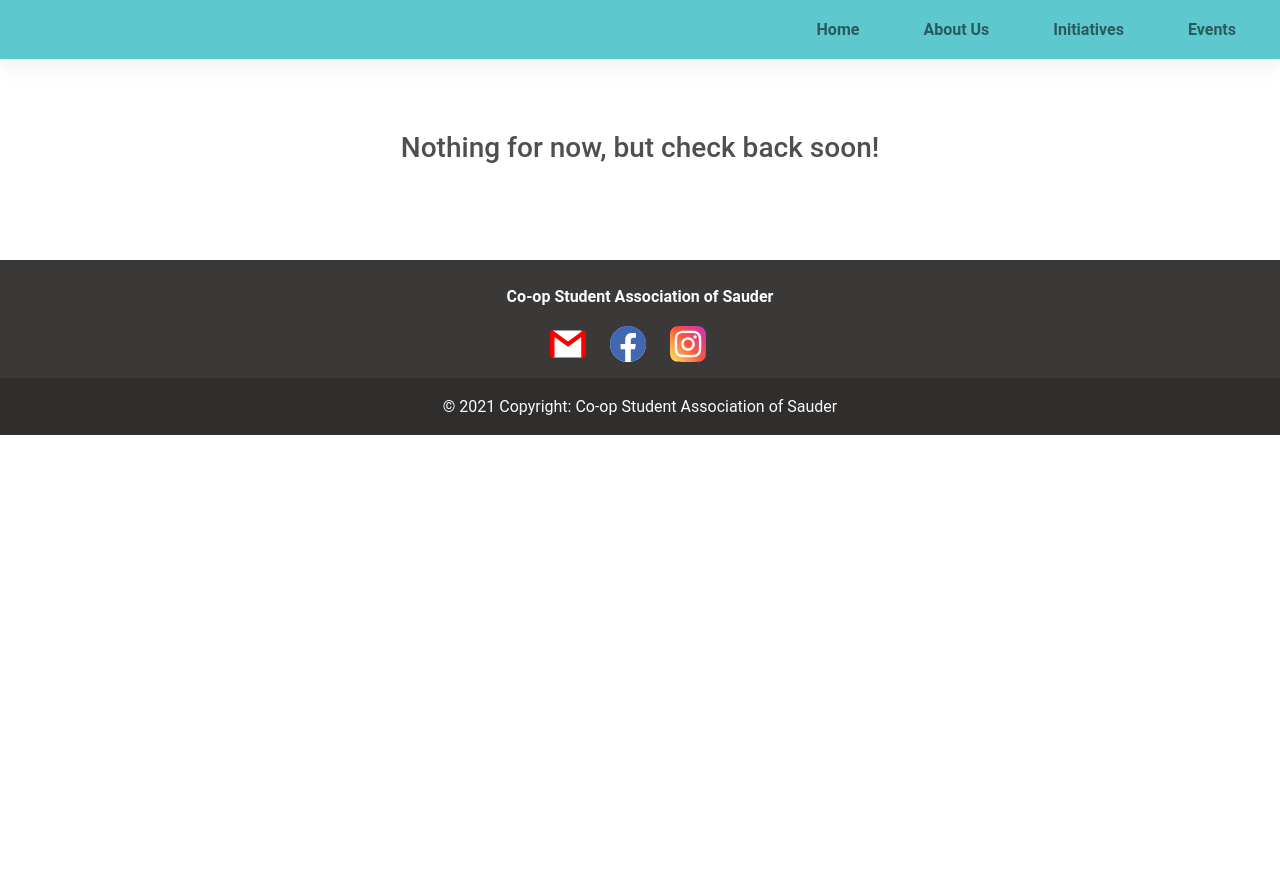
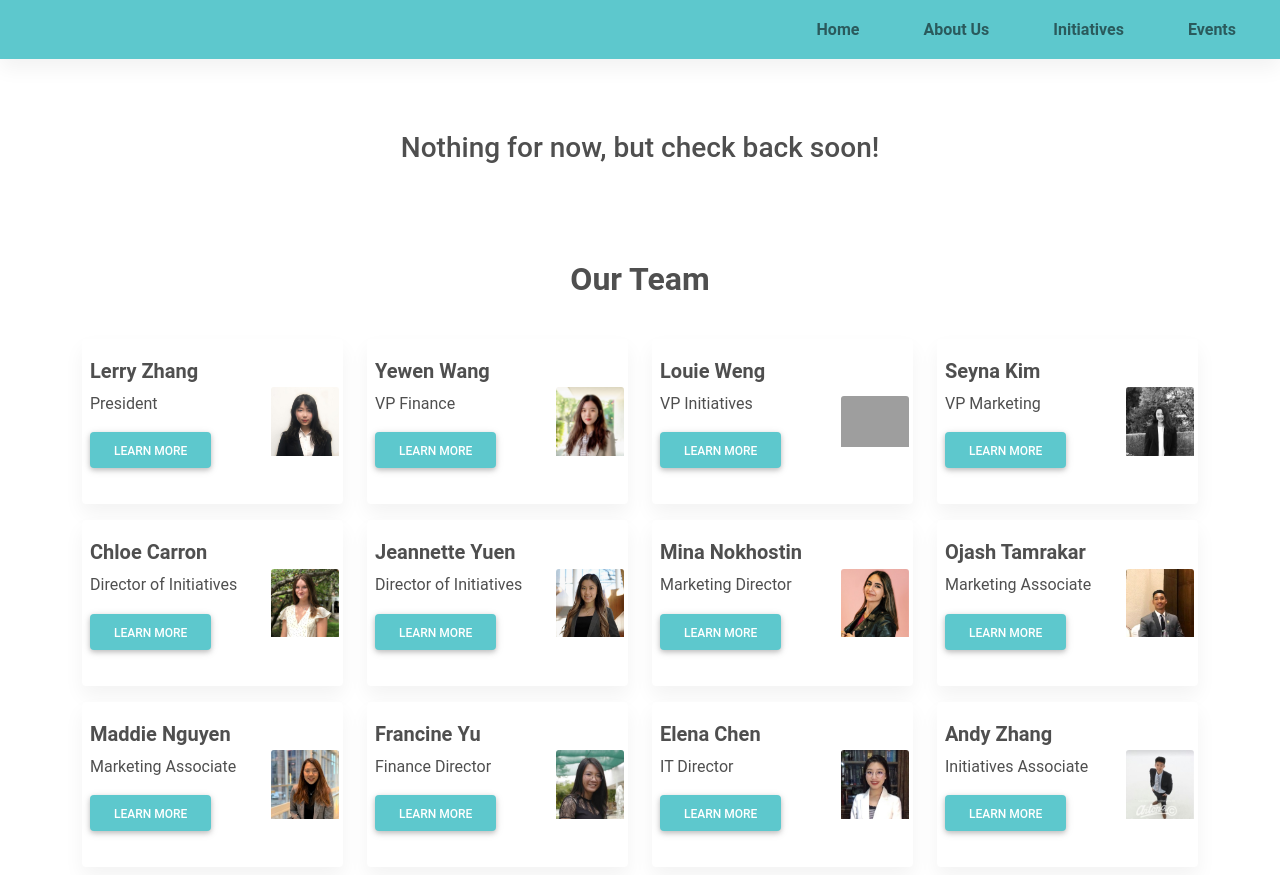
Before and after one commit to coopsauder/cosas-site-v3, a Jekyll site: the page built from index.html, in a window 1280 px wide and 900 px high, scrolled down 2278 px. Shown: the top 875 px of the window. Built offline with Jekyll 4.4.1, drawn with Linux system fonts in a browser that asks for light colours; before the commit the page ends 2713 px from its top, so only the background shows below that; some of the changed text lies outside the part shown; grey boxes are pictures that could not be loaded.

Commit message:
added team profile

```diff
--- a/_data/team.yaml
+++ b/_data/team.yaml
@@ -117,9 +117,73 @@ team:
     linkedin: https://www.linkedin.com/in/ojashtamrakar12/
     experience: Junior Support Analyst @ Prabhu Bank
     specialization: Marketing
-    img: static_files/img/img/ojash.jpeg
+    img: static_files/img/img/ojash.jpg
     content: >
       "Hi everyone! My name is Ojash and I am a 3 rd -year student studying Global Supply Chain and
       Logistics Management. I am originally from Nepal (No I have not climbed Mt.Everest… yet) but
       completed my studies in India and France before coming to Canada. I recently got into the
       Sauder Co-Op program and have had previous experiences in the financial and retail industry."
+
+  - id: maddie
+    name: Maddie Nguyen
+    position: Marketing Associate
+    year: 2
+    email: maddienguyen162@gmail.com
+    linkedin: https://www.linkedin.com/in/maddie-nguyen/
+    experience:
+    specialization: Marketing and Business Analytics
+    img: static_files/img/img/maddie.jpg
+    content: >
+      Hi everyone! My name is Maddie, and I’m a second year Marketing and Business Analytics student at UBC Sauder with strong initiatives towards digital marketing and sales. I was recently admitted to the Co-op Program so I'm very excited to explore new opportunities and make meaningful connections in this Co-op community.
+
+  - id: francine
+    name: Francine Yu
+    position: Finance Director
+    year: 2
+    email: yu.francine@gmail.com
+    linkedin: https://www.linkedin.com/in/francine-yu/
+    experience: Peer Assisted Study Sessions @ UBC Sauder School of Business
+    specialization: Finance
+    img: static_files/img/img/francine.jpg
+    content: >
+      Francine is a 2nd year student, intending to specialize in Finance and International Business,
+      with a passion for community-building and mentorship. Originally from the Philippines, she
+      loves to travel and learn about different cultures. She currently works at Sauder’s Canaccord
+      Learning Commons as a Peer Assisted Study Sessions Leader for COMM 290 and 291. As a new
+      intake Co-op student, she is currently seeking Co-op opportunities for May 2021.
+
+  - id: elena
+    name: Elena Chen
+    position: IT Director
+    year: 2
+    email: elenachen.ubc218@gmail.com
+    linkedin: https://www.linkedin.com/in/elena-chen-ubc218/
+    experience:
+    specialization: Accounting
+    img: static_files/img/img/elena.jpg
+    content: >
+      Hi everyone! I am a second-year student hoping to specialize in accounting with a minor in computer science. I am glad to join the COSAS team as an IT Director! This term, I will be assisting VP initiatives with improving websites and developing Slack robots. I’m so excited to have the opportunity to create value by applying my knowledge in cs and ready to learn more! In my spare time, I enjoy baking and travelling a lot. Feel free to connect with me!
+
+  - id: andy
+    name: Andy Zhang
+    position: Initiatives Associate
+    year: 3
+    email: andyzhng@student.ubc.ca
+    linkedin: http://www.linkedin.com/in/andy-zhang-
+    experience:
+    specialization: Finance
+    img: static_files/img/img/andy.jpg
+    content: >
+      Hi everyone! My name is Andy and I am a third-year Finance student. This is my first year in the Co-op Program and I am looking forward to the great opportunities Co-op has to offer. In my free time, I love to watch hockey and play ball hockey with my friends.
+
+  - id: mina
+    name: Mina Nsouli
+    position: Initiatives Associate
+    year: 3
+    email: minansouli@gmail.com
+    linkedin: https://www.linkedin.com/in/aminansouli/
+    experience:
+    specialization: Accounting
+    img: static_files/img/img/amina.jpg
+    content: >
+      Hi! My name is Mina and I am a third-year Accounting student. This is my first year in the Co-op Program and I am looking forward to the great opportunities Co-op has to offer. In my free time, I love to spin and travel. I am so excited to be a part of the COSAS team as an Initiative Associate and work alongside the Initiatives Team!
--- a/_includes/team.html
+++ b/_includes/team.html
@@ -3,26 +3,28 @@
         <h2 class="header">Our Team</h2>
     </div>
 
-
-    <div class="row d-flex">
+    <div class="row">
         {% for person in site.data.team.team %}
 
-        <div class="d-flex col-2">
-            <div class="card">
-                <div class="card-horizontal">
-                    <div class="img-square-wrapper">
-                        <div class="card">
-                            <img class="card-img-top img-fluid w-auto" src="{{ site.baseurl }}/{{ person.img }}" />
-                        </div>
-                    </div>
-                    <div class="card-body">
-                        <h4 class="card-title">{{ person.name }}</h4>
-                        <p class="card-text"> {{ person.position }} </p>
+        <div class="col-md-3">
+            <p></p>
+            <div class="card p-1">
+                <div class="card-horizontal row">
+                    <!-- <div class="d-flex col-3 img-square-wrapper">
+                        <img class="d-flex card-img-top img-fluid w-auto col-2" src="{{ site.baseurl }}/static_files/img/img/louie.jpg"/>
+                    </div> -->
+                    <div class="card-body col-6 my-auto">
+                        <h5 class="card-title font-weight-bold">{{ person.name }}</h5>
+                        <p class="card-text">{{ person.position }}</p>
                         <button type="button" class="btn btn-primary" data-mdb-toggle="modal"
                             data-mdb-target="#{{ person.id }}">
                             Learn more
                         </button>
                         <p></p>
+                    </div>
+                    <div class="d-flex col-4 h-75 img-square-wrapper my-auto">
+                        <img class="d-flex card-img-top img-fluid w-auto col-2"
+                            src="{{ site.baseurl }}/{{person.img}}" />
                     </div>
                 </div>
             </div>
@@ -33,37 +35,27 @@
             <div class="modal-dialog">
                 <div class="modal-content">
                     <div class="modal-header">
-                        <h5 class="modal-title" id="exampleModalLabel">{{ person.name }}</h5>
+                        <h5 class="modal-title" id="exampleModalLabel">Lerry Zhang</h5>
                         <button type="button" class="btn-close" data-mdb-dismiss="modal" aria-label="Close"></button>
                     </div>
-                    <div class="modal-body text-center">
-                        <img class="card-img-top col-6 d-flex img-fluid w-auto"
-                            src="{{ person.img }}">
-                        <div class="container row mx-auto justify-content-center">
-                            <a class="team-email" data-placement="left" role="button" data-toggle="popover" title="Email"
-                                data-content="{{ person.email }}">
-                                <img class="footer-icon"
-                                    src="{{ site.baseurl }}/static_files/img/svg/gmail.svg">
-                            </a>
-                            <a href="{{ person.linkedin }}">
-                                <img class="footer-icon"
-                                    src="{{ site.baseurl }}/static_files/img/svg/linkedin.svg">
-                            </a>
-                        </div>
-                    </div>
+                    <div class="modal-body" style="text-align: center;"><img class="d-flex w-50 img-responsive img-fluid mx-auto"
+                            src="{{ site.baseurl }}/{{person.img}}"></div>
                     <div class="modal-body" style="text-align: left;">
-                        <hr>
-                        <p><b>Position:</b> {{ person.position }} <br> <b>Year: {{ person.year }}</b><br>
-                            <b>Specialization:</b> {{ person.specialization }} <br> <b>Experience:</b> {{ person.experience }} <br> <b>Fun fact:</b> Let me recommend
-                            good restaurants for
-                            you. I'll never let you down.<br><br> <b>About:</b><br> {{ person.content }} <br><br>
-                            <b>Why COSAS:</b><br> {{ person.cosas }}
+                        <p>
+                            <b>Name:</b>{{ person.name }}<br>
+                            <b>Position:</b>{{ person.position }}<br>
+                            <b>Year: {{ person.year }}</b><br>
+                            <b>Specialization:</b> {{ person.specialization }}<br>
+                            <b>Experience:</b> {{ person.experience }} <br>
+                            <b>About:</b> {{ person.content }}<br>
+                            <hr>
+                            <b>Contact:</b> <a href="{{ person.linkedin }}">Come find me on LinkedIn!</a>
                         </p>
                     </div>
                 </div>
             </div>
         </div>
-        {% endfor %}
-    </div>
 
+    {% endfor %}
+    </dic>
 </div>
--- a/index.html
+++ b/index.html
@@ -8,3 +8,4 @@ title: COSAS Central
 
 {% include initiatives.html %}
 {% include events.html %}
+{% include team.html %}
```
Also changed, not shown: static_files/img/img/amina.jpg (added), static_files/img/img/andy.jpg (added), static_files/img/img/elena.jpg (added), static_files/img/img/francine.jpg (added), static_files/img/img/maddie.jpg (added), static_files/img/img/ojash.jpg (added).
